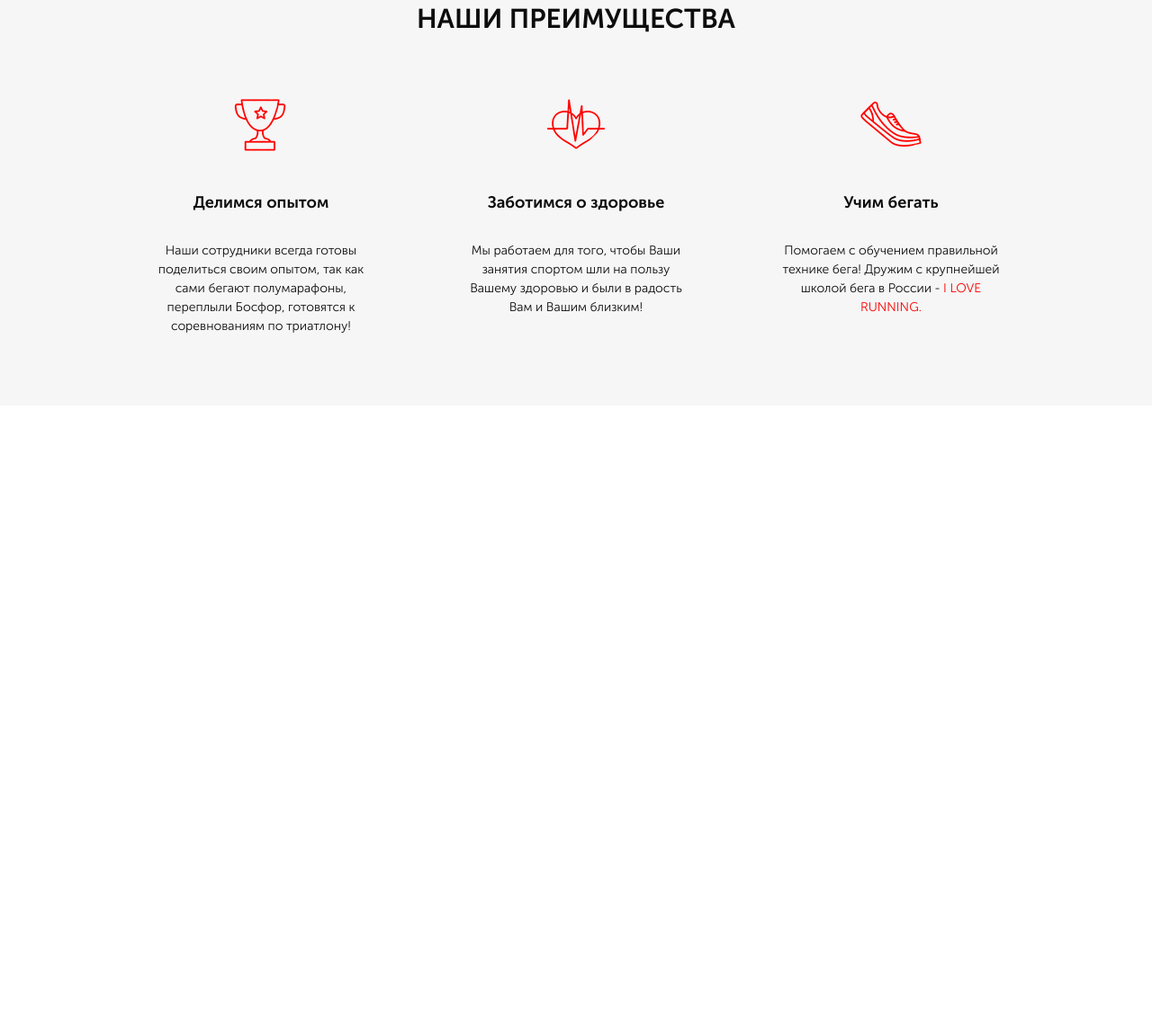
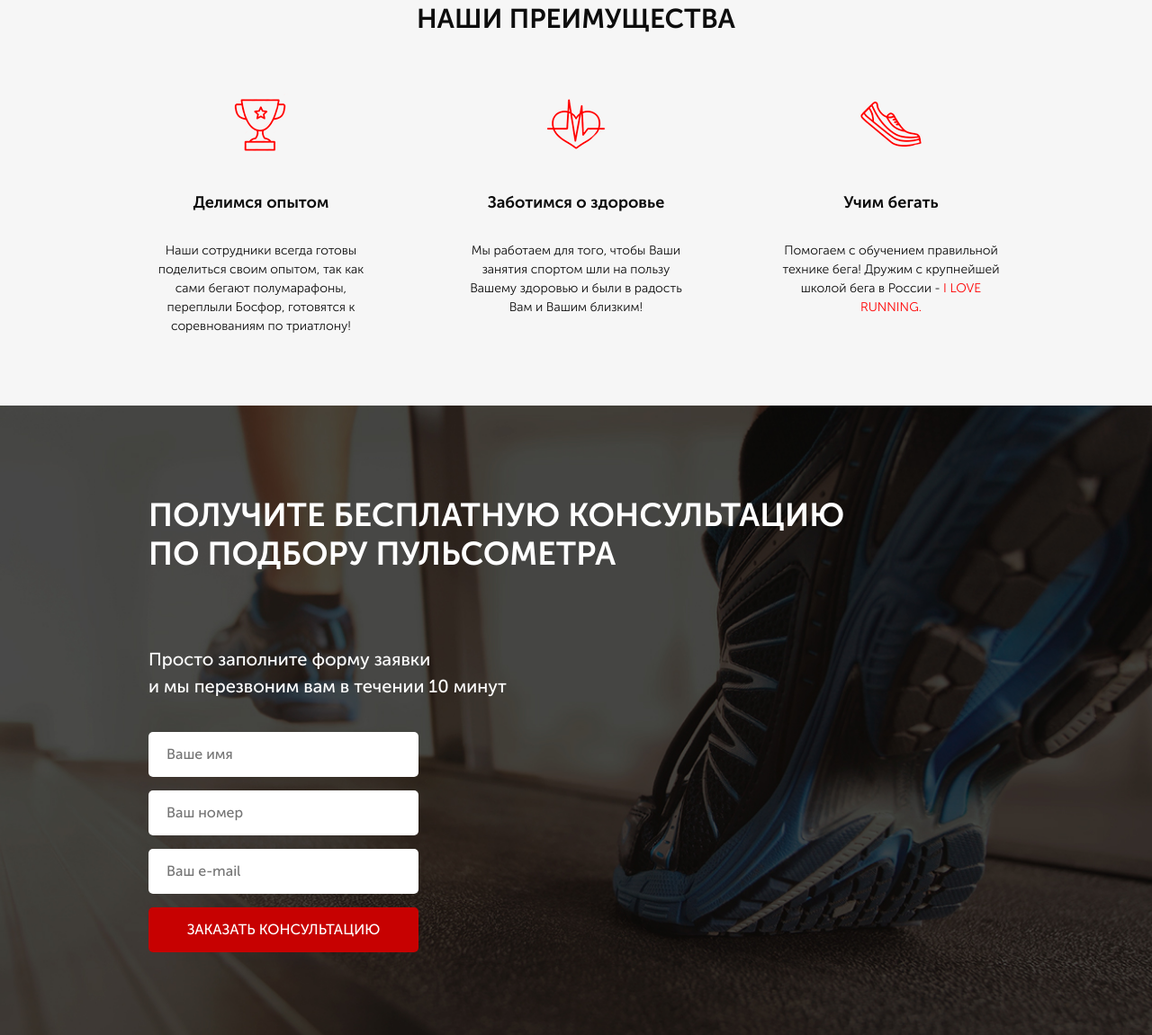
Before and after one commit to jakhongirikromidinov/project_pulse, a website: page src/index.html in a window 1280 px wide. Shown: the part 773-1924 px from the top of the page at 90% size. Before the commit the page ends 1224 px from the top, so only its background shows below. Drawn offline with Linux system fonts and the light colour scheme.

Commit message:
consultations+form

```diff
--- a/src/index.html
+++ b/src/index.html
@@ -61,7 +61,7 @@
                         </span>
                     </div>
                 </div>
-                <button class="button button__main">
+                <button class="button button_main">
                     заказать кОНСУЛЬТАЦИЮ
                 </button>
                 <a href="#" class="promo__link">
@@ -101,6 +101,23 @@
             </div>
         </div>
     </div>
+    <div class="consultation">
+        <div class="container">
+            <h2 class="titles titles_white">
+                Получите бесплатную консультацию <br> по подбору пульсометра
+            </h2>
+            <div class="consultation__descr">
+                Просто заполните форму заявки <br> и мы перезвоним вам в течении 10 минут
+            </div>
+
+            <form action="#" class="feedform">
+                <input required placeholder="Ваше имя" type="text">
+                <input required placeholder="Ваш номер" type="number">
+                <input required placeholder="Ваш e-mail" type="email">
+                <button class="button button_submit">заказать кОНСУЛЬТАЦИЮ</button>
+            </form>
+        </div>
+    </div>
 
     </body>
 </html>
--- a/src/sass/base/_media.scss
+++ b/src/sass/base/_media.scss
@@ -1,4 +1,4 @@
-@media (max-width: 576px) {
+@media (max-width: 575px) {
     .container {
         width: 530px;
     }
--- a/src/sass/blocks/_buttons.scss
+++ b/src/sass/blocks/_buttons.scss
@@ -9,10 +9,15 @@
     text-align: center;
     color: #fff;
     text-transform: uppercase;
-    &__main {
+    &_main {
         margin-top: 67px;
         width: 300px;
         height: 50px;
         font-size: 16px;
     }
+    &_submit {
+        width: 100%;
+        height: 50px;
+        font-size: 16px;
+    }
 }
--- a/src/sass/blocks/_titles.scss
+++ b/src/sass/blocks/_titles.scss
@@ -3,4 +3,10 @@
     font-weight: bold;
     text-align: center;
     color: #0d0d0d;
+    &_white {
+        font-size: 36px;
+        text-align: left;
+        color: #fff;
+        text-transform: uppercase;
+    }
 }
--- a/src/sass/style.scss
+++ b/src/sass/style.scss
@@ -15,3 +15,5 @@
 @import "blocks/_advantages";
 @import "blocks/titles";
 @import "base/media";
+@import "blocks/consultation";
+@import "blocks/_forms"
```
Also changed, not shown: src/css/style.min.css.
